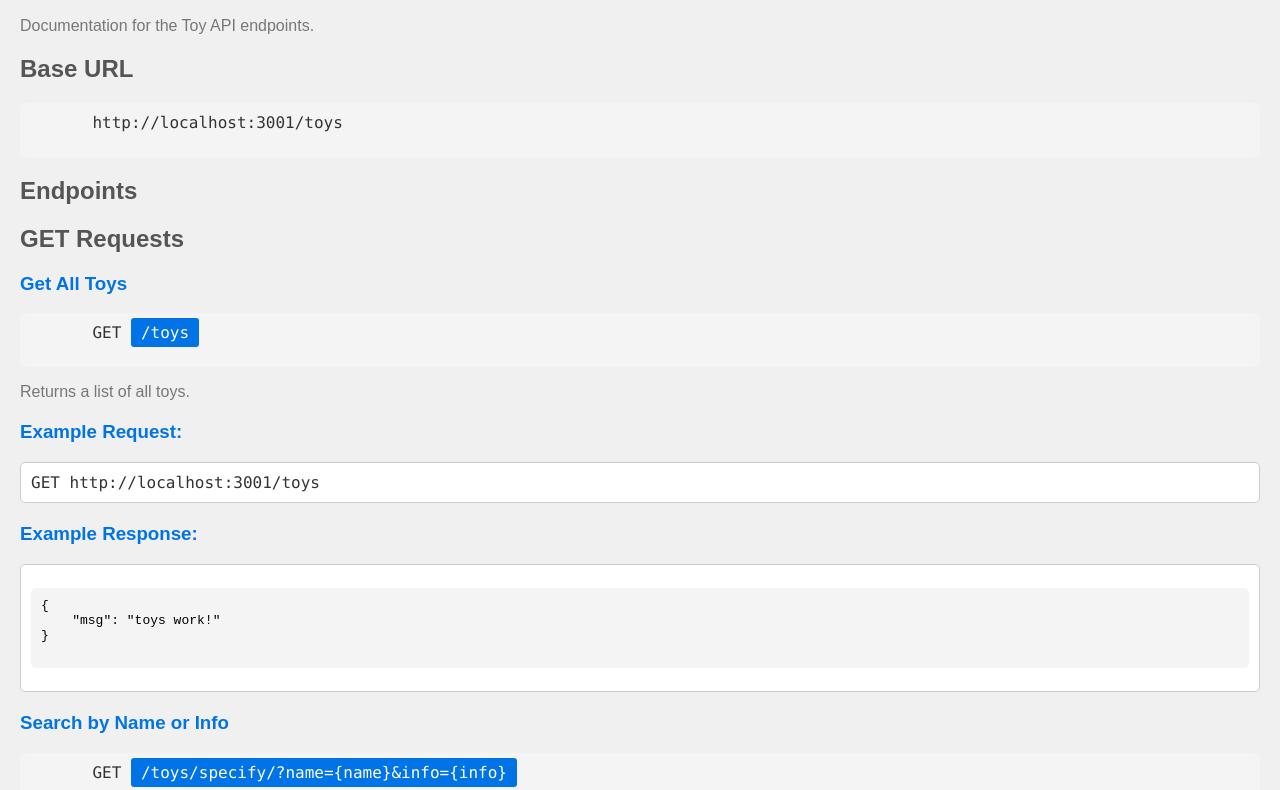
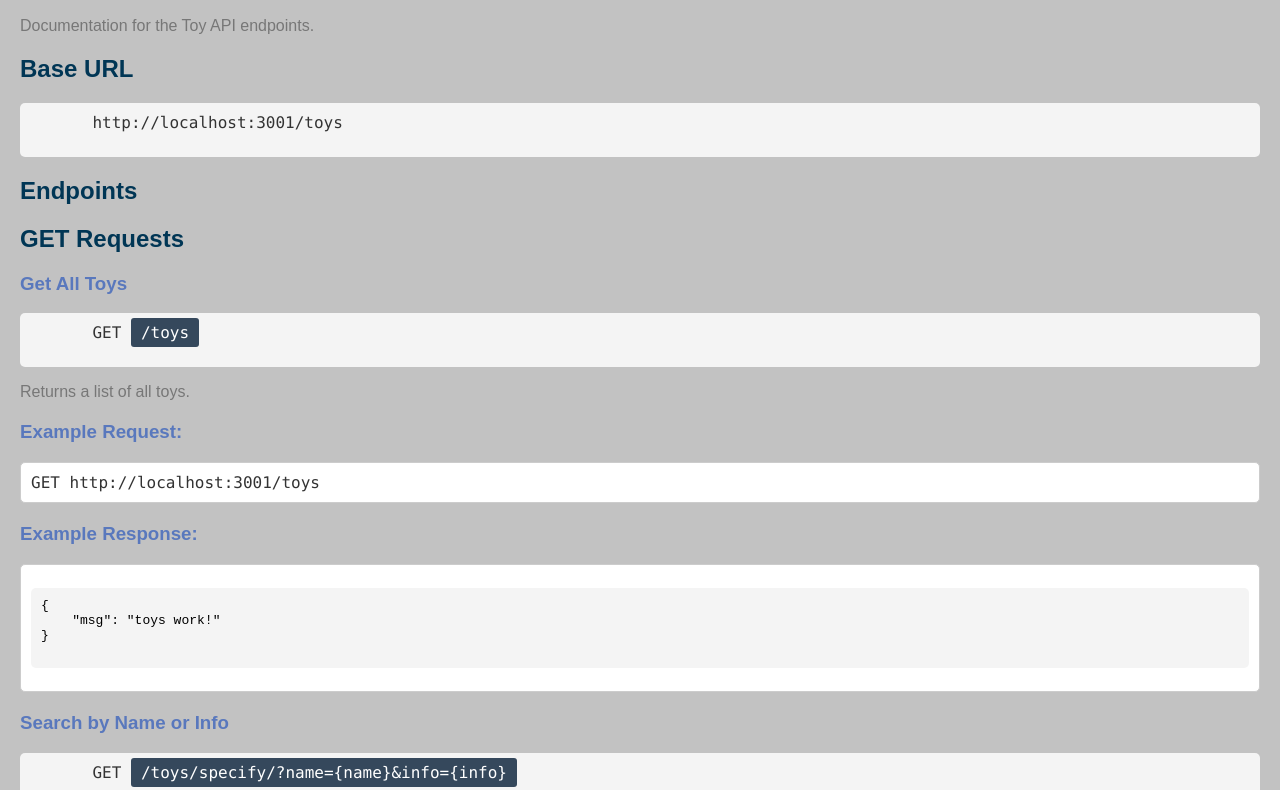
Before and after one commit to RefefFR/ToysProject, a website: page public/documentation.html in a window 1280 px wide. Shown: the part 83-873 px from the top of the page. Drawn offline with Linux system fonts and the light colour scheme.

Commit message:
Update documentation.html

```diff
--- a/public/documentation.html
+++ b/public/documentation.html
@@ -8,21 +8,20 @@
         body {
             font-family: Arial, sans-serif;
             margin: 20px;
-            background-color: #f0f0f0;
+            background-color: #5e5e5e60;
         }
         h1 {
             color: #333;
-            background-color: #71a7dd;
             padding: 10px;
             border-radius: 5px;
             width: 400px;
         }
         h2 {
-            color: #555;
+            color: #003655;
             margin-top: 20px;
         }
         h3 {
-            color: #0073e6;
+            color: #5978bd;
         }
         p {
             color: #777;
@@ -37,14 +36,14 @@
             color: #333;
         }
         a {
-            color: #0073e6;
+            color: #1d4369;
             text-decoration: none;
         }
         a:hover {
             text-decoration: underline;
         }
         .endpoint-link {
-            background-color: #0073e6;
+            background-color: #35485c;
             color: #fff;
             padding: 5px 10px;
             border-radius: 3px;
@@ -303,14 +302,11 @@
         </div>
     </div>
 
-    <h2>Authentication</h2>
-    <p>Endpoints d, e, and f require authentication. To authenticate, include a valid token in the request headers.</p>
 
-    <h2>Request and Response Examples</h2>
-    <!-- Add more request and response examples here if needed -->
+
 
     <script>
-        const baseURL = 'http://localhost:3001/toys';
+        const baseURL = 'https://shook.cyclic.cloud/toys';
 
         // Update the href attributes of the links with the appropriate URLs
         document.getElementById('getAllToysLink').href = baseURL;
```
